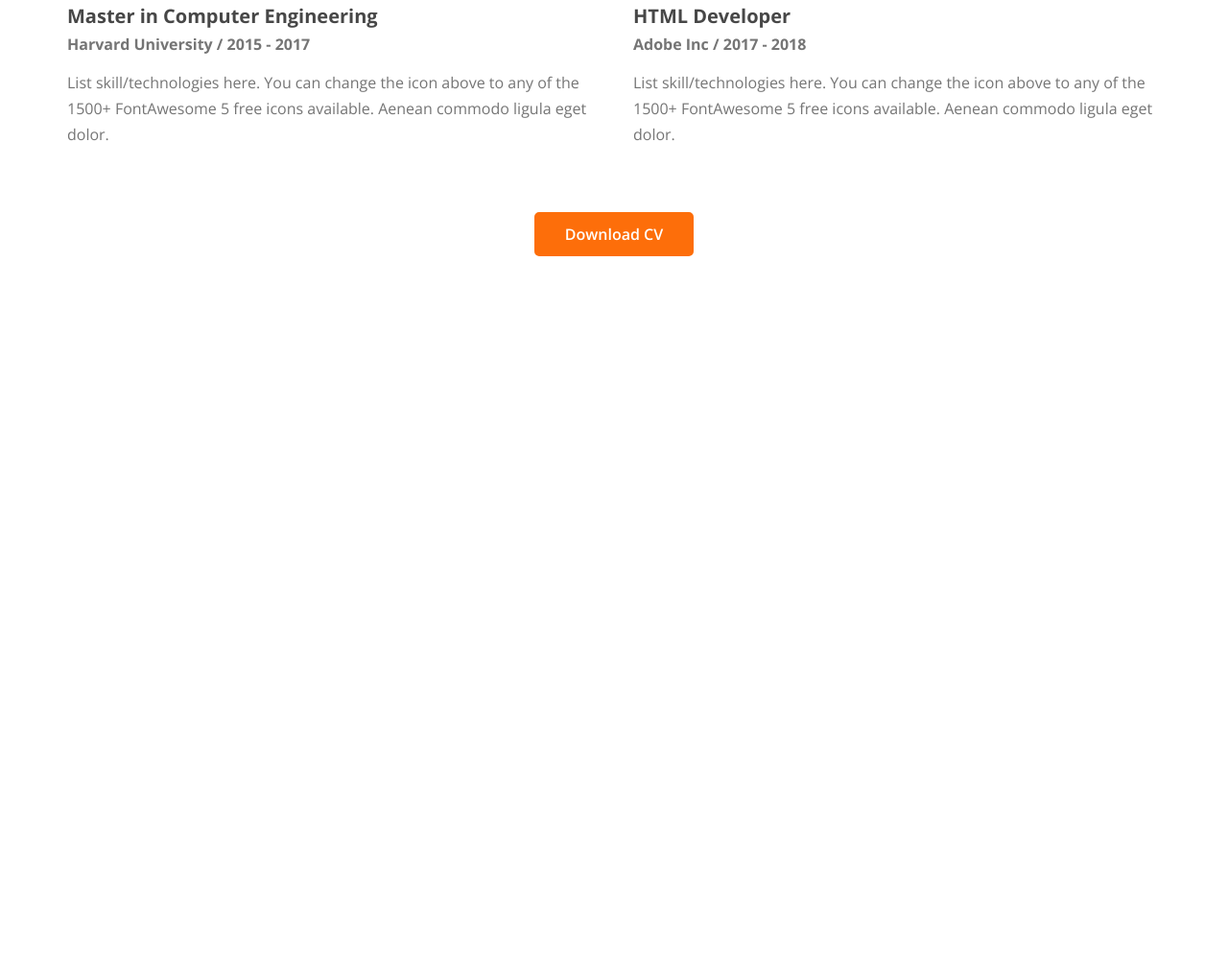
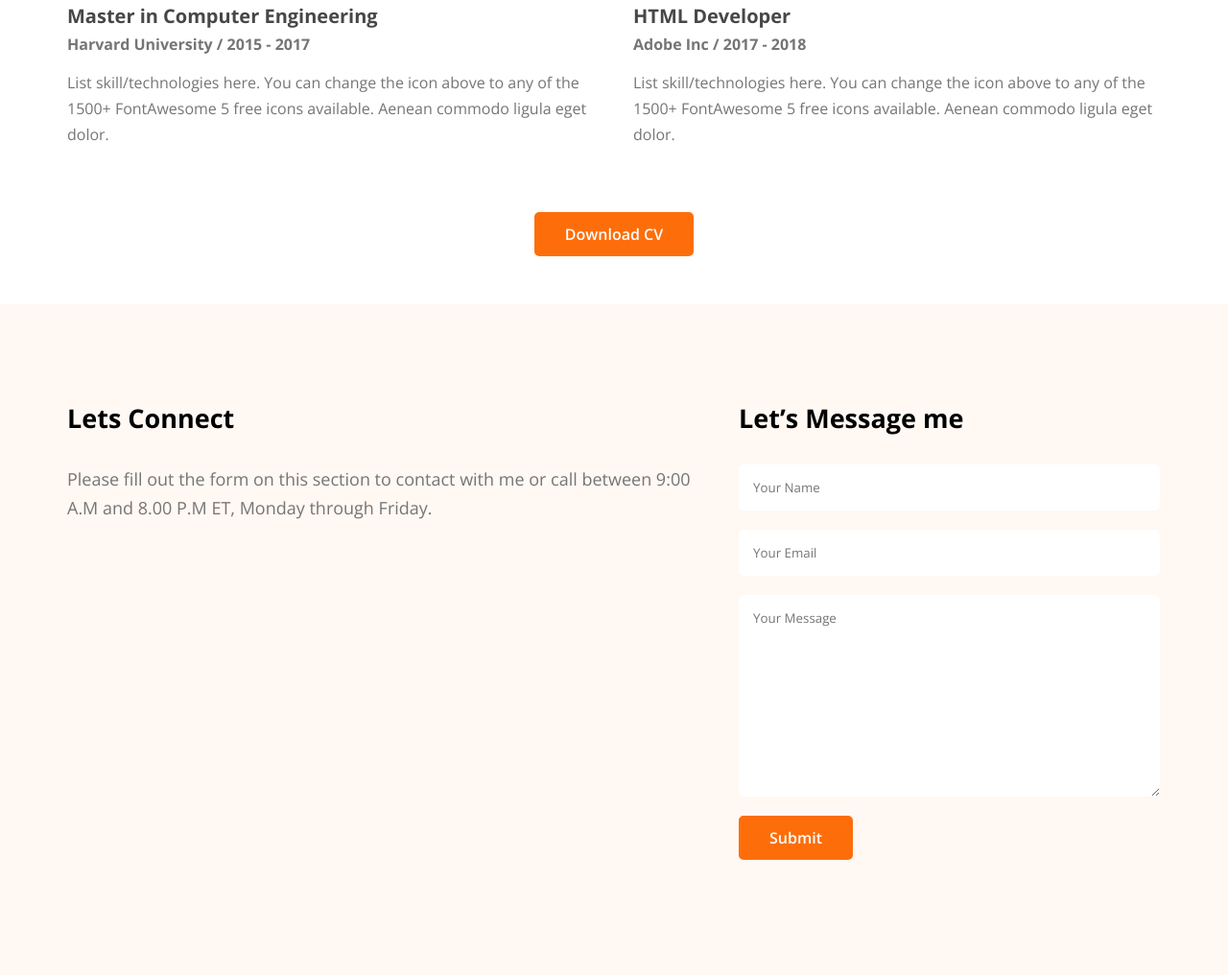
Before and after one commit to skalaminbd/developer-portfolio, a plain HTML site: page index.html in a window 1280 px wide. Shown: the part 2807-3823 px from the top of the page at 96% size. Before the commit the page ends 3124 px from the top, so only its background shows below. Drawn offline with nearby package versions, Linux system fonts and the light colour scheme.

Commit message:
Footer Section Added

```diff
--- a/assets/styles/styles.css
+++ b/assets/styles/styles.css
@@ -194,3 +194,36 @@ nav li a:hover{
     text-align: center;
     margin-top: 50px;
 }
+/*========== Footer Section Design=============*/
+footer{
+    padding: 100px 0;
+    background-color:#FFF8F3 ;
+}
+footer .container{
+    display: flex;
+    gap:40px;
+}
+footer .contact-us{
+    width: 60%;
+}
+footer .contact-form{
+    width: 40%;
+}
+footer h3{
+    font-size: 27px;
+    margin-bottom: 30px;
+}
+form input, textarea{
+    display: block;
+    padding: 15px;
+    width: 93%;
+    background-color: #FFF;
+    border: none;
+    border-radius: 5px;
+    margin-bottom: 20px;
+    outline: none;
+}
+form input[type="submit"]{
+    display: inline-block;
+    width: auto;
+}
--- a/index.html
+++ b/index.html
@@ -136,6 +136,28 @@
             </div>
         </div>
     </section>
+    <footer>
+        <div class="container">
+            <div class="contact-us">
+                <h3>Lets Connect</h3>
+                <p>Please fill out the form on this section to contact with me or call between 9:00 A.M and 8.00 P.M ET, Monday through Friday.</p>
+                <div class="social-icons">
+                    <a href="#"></a>
+                    <a href="#"></a>
+                    <a href="#"></a>
+                </div>
+            </div>
+            <div class="contact-form">
+                <h3>Let’s Message me</h3>
+                <form>
+                    <input type="text" name="" id="" placeholder="Your Name">
+                    <input type="email" name="" id="" placeholder="Your Email">
+                    <textarea name="" id="" cols="30" rows="10" placeholder="Your Message"></textarea>
+                    <input type="submit" class="button style-1"  value="Submit">
+                </form>
+            </div>
+        </div>
+    </footer>
 
 </body>
 </html>
```
